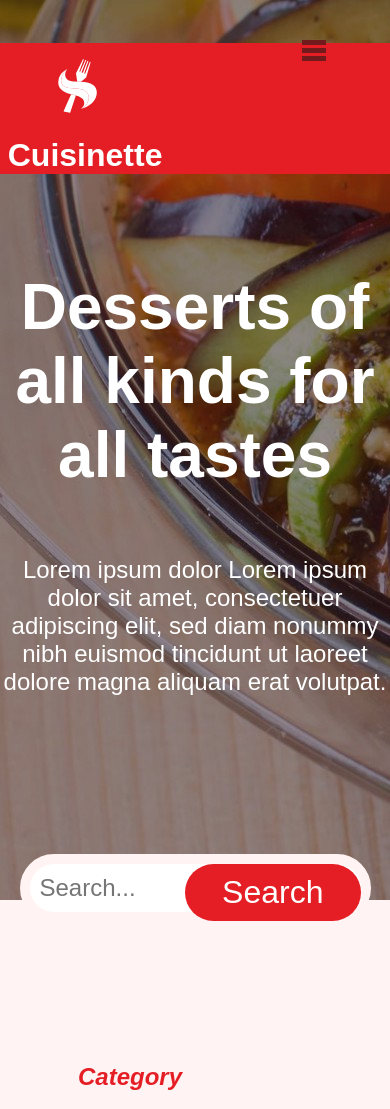
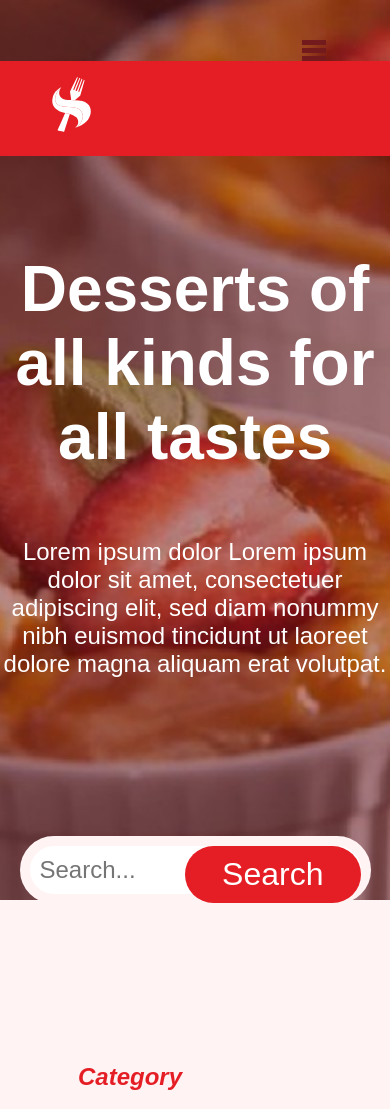
Before and after one commit to Deinno/restpage, a PHP site: page /index-ctg-dts.html in a window 390 px wide. Shown: the top 1109 px of the page. Run offline with PHP 8.4, Linux system fonts and the light colour scheme.

Commit message:
Fixing responsive

```diff
--- a/css/layout/header.css
+++ b/css/layout/header.css
@@ -1,4 +1,4 @@
-.hero-container{
+.hero-container-a{
     display: grid;
     background: url(../../imgs/banner-ratatouille.jpg);
     padding: 0;
@@ -8,3 +8,14 @@
     width: 100%;
 
 }
+
+.hero-container-b{
+    display: grid;
+    background: url(../../imgs/banner-creme-brulee.jpg);
+    padding: 0;
+    background-size: cover;
+    color: var(--clr-white);
+    text-align: center;
+    width: 100%;
+
+}
--- a/css/layout/navigation.css
+++ b/css/layout/navigation.css
@@ -7,7 +7,6 @@
 }
 
 #nav-logo{
-
     width: 20%;
     margin: 1rem 2rem;
 }
--- a/css/main.css
+++ b/css/main.css
@@ -31,9 +31,10 @@
         width: 10vw;
     }
 
-    #logo-text{
-        padding-left: 5%;
+    .logo{
+        margin-left: 5%;
     }
+
 
     .icons{
         display: none;
@@ -49,11 +50,19 @@
         width: 100vw;
     }
 
-    .hero-container{
+    .hero-container-a{
         width: 100%;
         height: 120vh;
         align-content: center;
         background: url(../imgs/rsp-banner-ratatouille.jpg);
+        background-repeat: no-repeat;
+    }
+
+    .hero-container-b{
+        width: 100%;
+        height: 120vh;
+        align-content: center;
+        background: url(../imgs/rsp-banner-creme-brulee.jpg);
         background-repeat: no-repeat;
     }
 
--- a/details-dts-crepes.html
+++ b/details-dts-crepes.html
@@ -13,7 +13,7 @@
         <nav>
             <div class="logo">
                 <img id="nav-logo" src="imgs/identificador-blanco.svg" alt="Logo">
-                <h2 id="logo-text">Cuisinette</h2>
+                <!--<h2 id="logo-text">Cuisinette</h2>-->
             </div>
             <ul class="menu">
                 <li><a href="#">Home</a></li>
--- a/index-ctg-dts.html
+++ b/index-ctg-dts.html
@@ -8,11 +8,11 @@
     <link rel="stylesheet" href="./css/main.css">
 </head>
 <body>
-    <header class="hero-container">
+    <header class="hero-container-b">
         <nav class="nav-container">
             <div class="logo">
                 <img id="nav-logo" src="imgs/identificador-blanco.svg" alt="Logo">
-                <h2 id="logo-text">Cuisinette</h2>
+                <!--<h2 id="logo-text">Cuisinette</h2>-->
             </div>
             <!-- mobile nav btn -->
             <input class="mobile-check" type="checkbox">
--- a/index.html
+++ b/index.html
@@ -10,7 +10,7 @@
 </head>
 
 <body>
-    <header class="hero-container">
+    <header class="hero-container-a">
         <nav>
             <a class="logo" href="#"><img id="nav-logo" src="imgs/identificador-blanco.svg" alt="Logo"></a>
 
```
